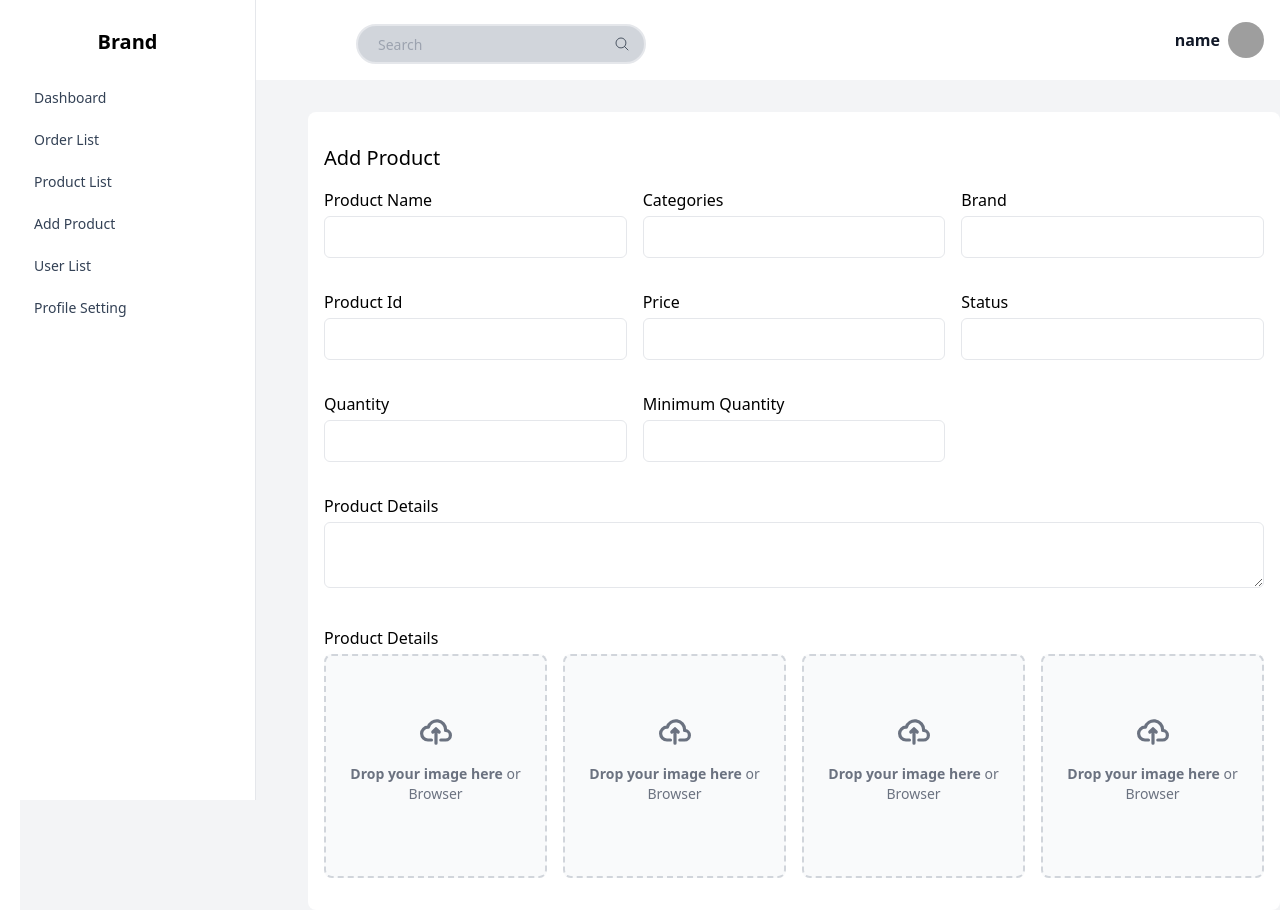
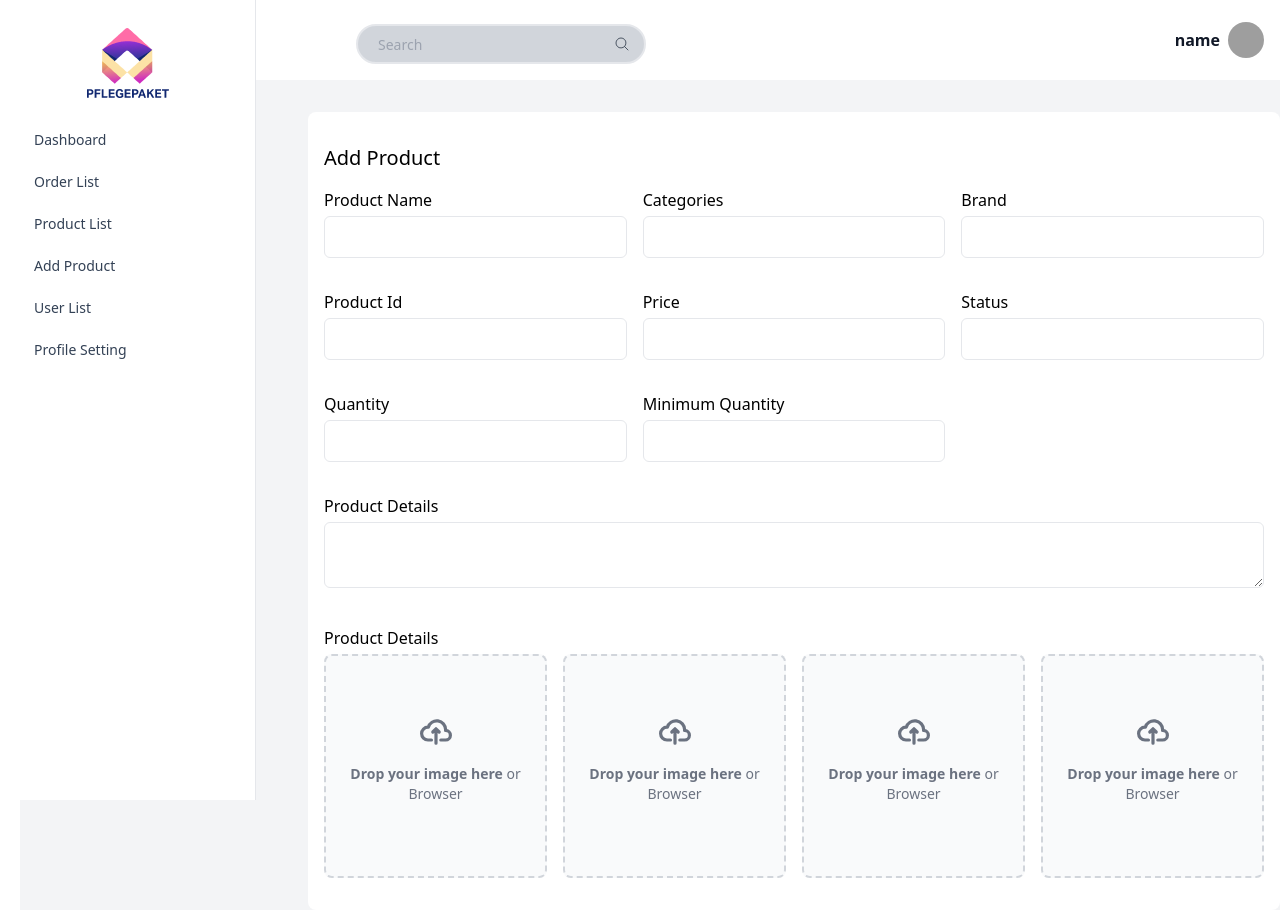
Before and after one commit to Shauryaditya/plegepaketadmin, a React (Create React App) app: page /add-product in a window 1280 px wide. Built offline with nearby package versions, Linux system fonts and the light colour scheme; sample sign-in values are in the browser's storage; grey boxes are pictures that could not be loaded.

Commit message:
design changes

```diff
--- a/src/admin-panel/Dashboard/Dashboard.jsx
+++ b/src/admin-panel/Dashboard/Dashboard.jsx
@@ -16,7 +16,7 @@ const Dashboard = () => {
           <div className="bg-white w-64 h-24 rounded p-8"></div>
         </div>
       </div>
-      <div className="ml-64  bg-white rounded-lg p-4">
+      <div className="ml-64  bg-white rounded-lg p-4 max-w-6xl">
         <div className="flex flex-col">
             <div className="flex justify-between pb-8">
                 <h1 className="">Recent Orders</h1>
--- a/src/components/Sidebar.jsx
+++ b/src/components/Sidebar.jsx
@@ -1,12 +1,13 @@
 import React from 'react'
 import Menus from '../admin-panel/Menu'
+import Company from '../../src/assets/Companylogo.png'
 
 const Sidebar = () => {
   return (
     <div className="w-1/3">
     <div id="docs-sidebar" className="hs-overlay hs-overlay-open:translate-x-0 -translate-x-full transition-all duration-300 transform hidden fixed top-0 start-0 bottom-0 z-[60] w-64 bg-white border-e border-gray-200 pt-7 pb-10 overflow-y-auto lg:block lg:translate-x-0 lg:end-auto lg:bottom-0 [&::-webkit-scrollbar]:w-2 [&::-webkit-scrollbar-thumb]:rounded-full [&::-webkit-scrollbar-track]:bg-gray-100 [&::-webkit-scrollbar-thumb]:bg-gray-300 dark:[&::-webkit-scrollbar-track]:bg-slate-700 dark:[&::-webkit-scrollbar-thumb]:bg-slate-500 dark:bg-gray-800 dark:border-gray-700">
-      <div className="px-6">
-        <a className="flex-none text-xl font-semibold dark:text-white" href="#" aria-label="Brand">Brand</a>
+      <div className="px-6 flex justify-center items-center">
+        <img src={Company} alt="" />
       </div>
       <nav className="hs-accordion-group p-6 w-full flex flex-col flex-wrap" data-hs-accordion-always-open>
         <ul className="space-y-1.5">
```
Also changed, not shown: src/assets/Companylogo.png (added).
